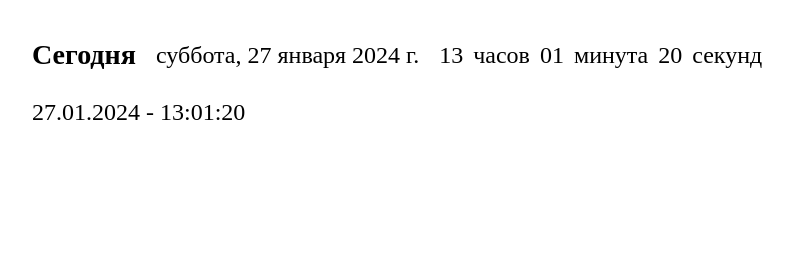
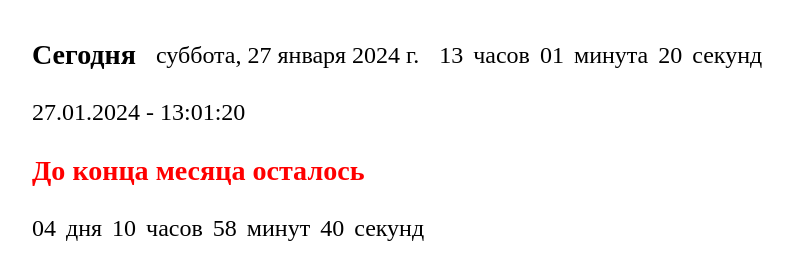
Before and after one commit to KOLIKOLGA/time-o-clock, a plain HTML site: page index.html in a window 1280 px wide. Shown: the part 108-388 px from the top of the page, without its empty margins (8-801 px from the left). Drawn offline with Linux system fonts and the light colour scheme.

Commit message:
add timer

```diff
--- a/index.html
+++ b/index.html
@@ -11,18 +11,29 @@
       <h1>Время</h1>
       <div style="display: flex; align-items: center; gap: 20px">
         <h3>Сегодня</h3>
-        <date class="date">00</date>
+        <date class="date"></date>
         <div style="display: flex; gap: 10px">
-          <div class="time__item time__hours">00</div>
+          <div class="time__item time__hours"></div>
           <div></div>
-          <div class="time__item time__minutes">00</div>
+          <div class="time__item time__minutes"></div>
           <div></div>
-          <div class="time__item time__seconds">00</div>
+          <div class="time__item time__seconds"></div>
           <div></div>
         </div>
       </div>
       <div>
-        <date class="date1">00</date>
+        <date class="date1"></date>
+      </div>
+      <h3 style="color: red">До конца месяца осталось</h3>
+      <div class="timer" style="display: flex; gap: 10px">
+        <div class="timer__days"></div>
+        <div></div>
+        <div class="timer__hours"></div>
+        <div></div>
+        <div class="timer__minutes"></div>
+        <div></div>
+        <div class="timer__seconds"></div>
+        <div></div>
       </div>
     </main>
   </body>
--- a/script.js
+++ b/script.js
@@ -30,7 +30,7 @@ const numWord = (value, words) => {
   return words[2];
 };
 
-const updateTimer = () => {
+const updateDate = () => {
   const date = new Date();
 
   const hours = date.getHours();
@@ -61,8 +61,8 @@ const updateTimer = () => {
     "часов",
   ]);
 };
-updateTimer();
-setInterval(updateTimer, 1000);
+updateDate();
+setInterval(updateDate, 1000);
 
 let d;
 function formatTime(d) {
@@ -80,3 +80,68 @@ function formatTime(d) {
 }
 formatTime();
 setInterval(formatTime, 1000);
+// таймер я нашла в интернете
+document.addEventListener("DOMContentLoaded", function () {
+  const $days = document.querySelector(".timer__days");
+  const $hours = document.querySelector(".timer__hours");
+  const $minutes = document.querySelector(".timer__minutes");
+  const $seconds = document.querySelector(".timer__seconds");
+
+  // конечная дата
+  const deadline = new Date(
+    new Date().getFullYear(),
+    new Date().getMonth() + 1,
+    1
+  );
+  // id таймера
+  let timerId = null;
+  // склонение числительных
+  function declensionNum(num, words) {
+    return words[
+      num % 100 > 4 && num % 100 < 20
+        ? 2
+        : [2, 0, 1, 1, 1, 2][num % 10 < 5 ? num % 10 : 5]
+    ];
+  }
+  // вычисляем разницу дат и устанавливаем оставшееся времени в качестве содержимого элементов
+  function countdownTimer() {
+    const diff = deadline - new Date();
+    if (diff <= 0) {
+      clearInterval(timerId);
+    }
+    const days = diff > 0 ? Math.floor(diff / 1000 / 60 / 60 / 24) : 0;
+    const hours = diff > 0 ? Math.floor(diff / 1000 / 60 / 60) % 24 : 0;
+    const minutes = diff > 0 ? Math.floor(diff / 1000 / 60) % 60 : 0;
+    const seconds = diff > 0 ? Math.floor(diff / 1000) % 60 : 0;
+    $days.textContent = days < 10 ? "0" + days : days;
+    $hours.textContent = hours < 10 ? "0" + hours : hours;
+    $minutes.textContent = minutes < 10 ? "0" + minutes : minutes;
+    $seconds.textContent = seconds < 10 ? "0" + seconds : seconds;
+    $days.nextElementSibling.textContent = declensionNum(days, [
+      "день",
+      "дня",
+      "дней",
+    ]);
+    $hours.nextElementSibling.textContent = declensionNum(hours, [
+      "час",
+      "часа",
+      "часов",
+    ]);
+    $minutes.nextElementSibling.textContent = declensionNum(minutes, [
+      "минута",
+      "минуты",
+      "минут",
+    ]);
+    $seconds.nextElementSibling.textContent = declensionNum(seconds, [
+      "секунда",
+      "секунды",
+      "секунд",
+    ]);
+  }
+  // получаем элементы, содержащие компоненты даты
+
+  // вызываем функцию countdownTimer
+  countdownTimer();
+  // вызываем функцию countdownTimer каждую секунду
+  timerId = setInterval(countdownTimer, 1000);
+});
```
